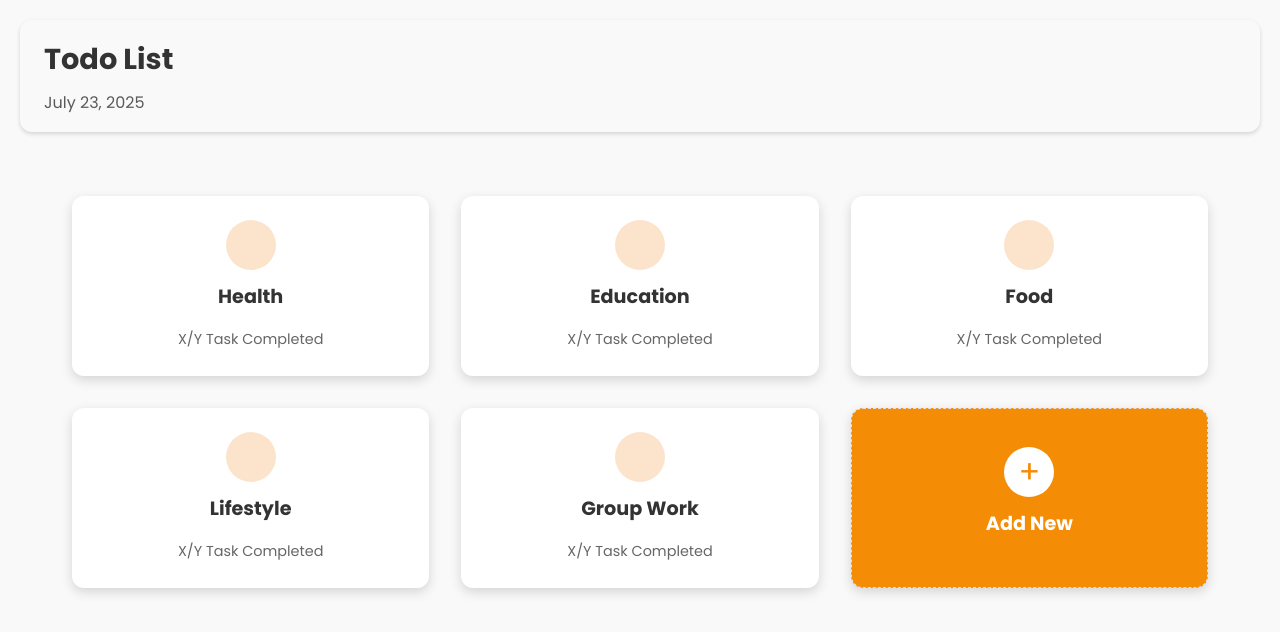
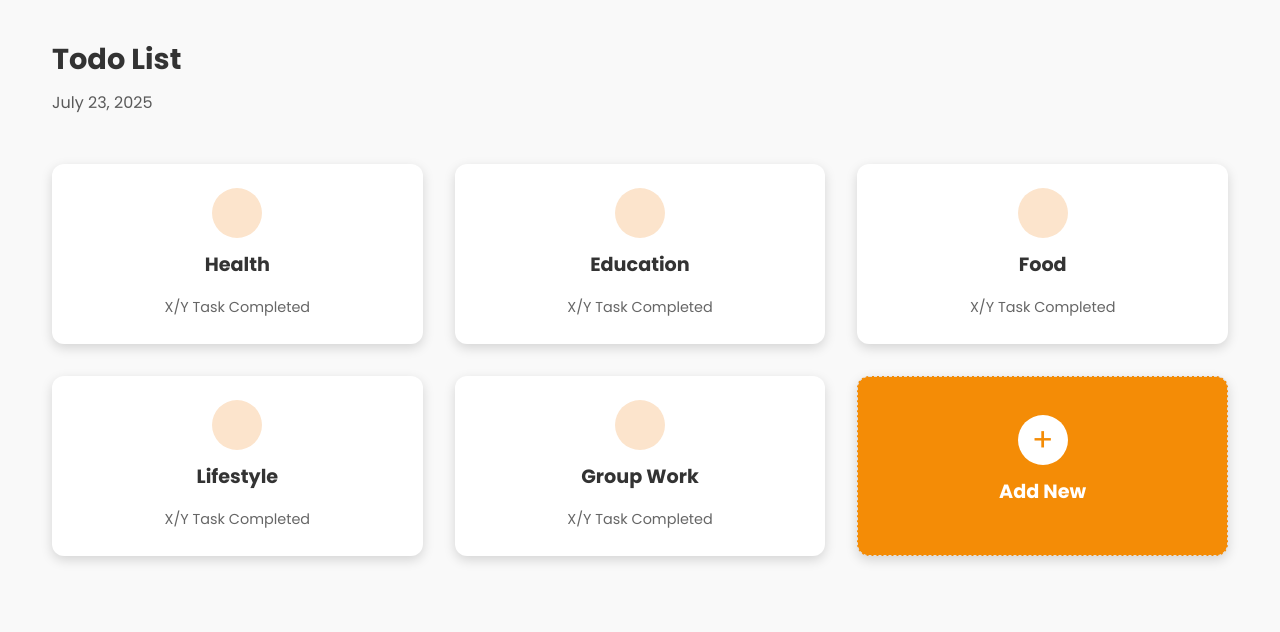
Before and after one commit to Youssef-Doraii/todolist, a React (Vite) app: page / in a window 1280 px wide. Shown: the top 632 px of the page. Built offline with nearby package versions, Linux system fonts and the light colour scheme; data requests are answered from the project's data file.

Commit message:
fixed app header and alignement

```diff
--- a/src/App.css
+++ b/src/App.css
@@ -10,10 +10,8 @@ html, body, #root {
   background-color: transparent;
   padding: var(--spacing-md);
   width: 100%;
-  /* RE-APPLYING FOR LAPTOP LAYOUT: Max-width to contain content and margin to center it */
-  max-width: 1200px; /* This value can be adjusted if you prefer a wider/narrower overall content area */
+  max-width: auto;
   min-width: auto;
-  margin: 0 auto;   /* Centers the main content area horizontally on larger screens */
 }
 
 .list-detail-header {
@@ -82,15 +80,12 @@ html, body, #root {
 }
 
 .app-header {
-  background-color: var(--header-background);
-  /* color: white; <-- Removed as user set specific colors */
-  padding: var(--spacing-md) var(--spacing-lg);
+  background-color: transparent;
+  padding: var(--spacing-md) var(--spacing-xl);
   display: flex;
-  flex-direction: column; /* To stack title and date */
-  align-items: flex-start; /* To align title and date to the left */
+  flex-direction: column;
+  align-items: flex-start;
   justify-content: center;
-  box-shadow: 0 2px 4px var(--shadow);
-  border-radius: var(--radius-md);
 }
 
 .app-title {
--- a/src/components/lists/ListDashboard.css
+++ b/src/components/lists/ListDashboard.css
@@ -4,11 +4,8 @@
 
 .list-grid {
   display: grid;
-  /* Keeping the minmax(230px, 1fr) and media queries as these were part of the ongoing responsiveness discussion,
-     and only the padding removal was the "last" specific change for this file. */
   grid-template-columns: repeat(auto-fill, minmax(230px, 1fr));
   gap: var(--spacing-lg);
-  margin-top: var(--spacing-xl);
 }
 
 .list-card {
@@ -24,7 +21,6 @@
   transition: transform 0.3s ease-in-out, box-shadow 0.3s ease-in-out;
   text-align: center;
   height: 180px;
-  /* width: 230px; remains removed, as discussed for responsiveness */
 }
 
 .list-card:hover {
```
